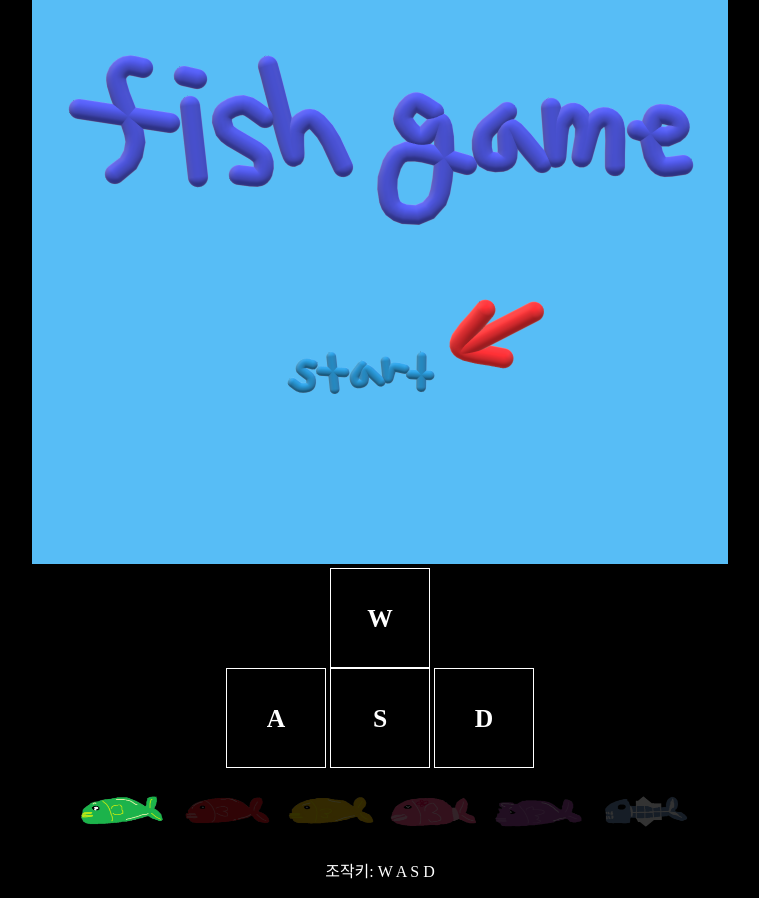
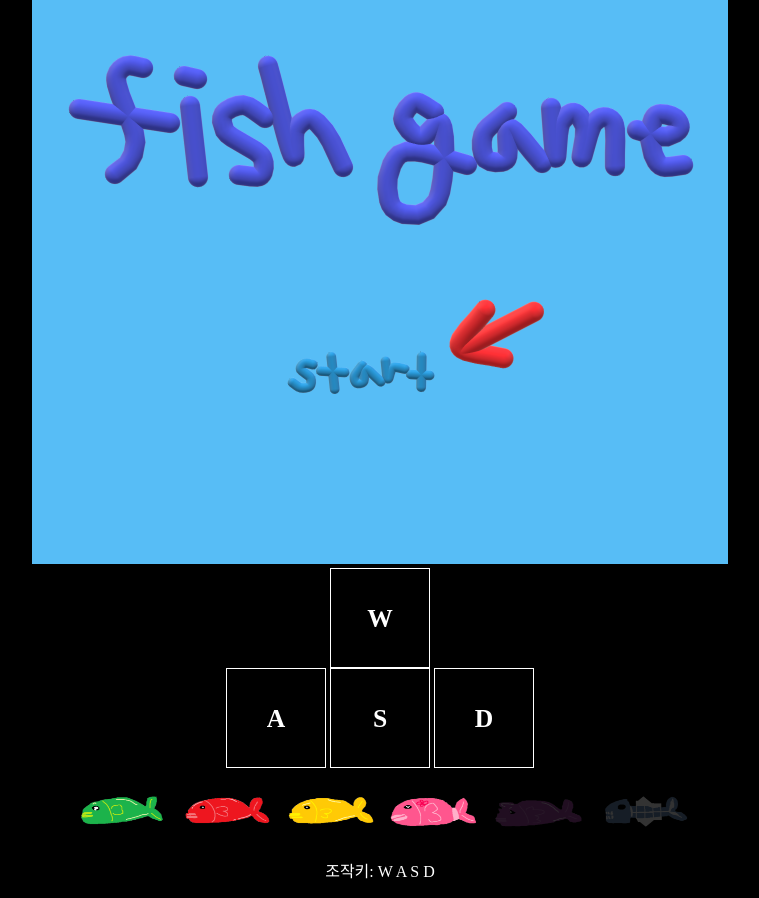
Before and after one commit to HelloNoa/FishSwim, a website with bundled scripts: page index.html in a window 1280 px wide. Shown: the whole page, without its empty margins (260-1019 px from the left). Built offline with nearby package versions, Linux system fonts and the light colour scheme.

Commit message:
fix: 천적 추가

```diff
--- a/enemy.js
+++ b/enemy.js
@@ -1,5 +1,5 @@
 import { Fish } from './fish.js';
-import { FishWidth, height, IMAGE, Player, width } from "./index.js";
+import { FishHeight, FishWidth, height, IMAGE, Player, width } from "./index.js";
 import { d2d } from "./util/index.js";
 export class Enemy extends Fish {
     constructor(x = 0, y = 0, moveSpeed = 1, width = 10, height = 10, img = IMAGE.green) {
@@ -31,11 +31,33 @@ export class Enemy extends Fish {
     }
     crash() {
         if (d2d(Player.mx, Player.my, this.mx, this.my) <= Math.max(this.height, Player.height) * 0.3) {
-            this.setRandomStartingPosition();
             const delta = this.width / FishWidth;
-            Player.width *= (1 + delta * 0.05);
-            Player.height *= (1 + delta * 0.05);
-            console.log('먹었당');
+            const PlayerDelta = Player.width / FishWidth;
+            console.log(PlayerDelta);
+            if (delta > PlayerDelta) {
+                console.log('먹혔당');
+                Player.width = Math.max(FishWidth * 0.05, Player.width * 0.99);
+                Player.height = Math.max(FishHeight * 0.05, Player.height * 0.99);
+            }
+            else {
+                this.setRandomStartingPosition();
+                Player.width *= (1 + delta * 0.1);
+                Player.height *= (1 + delta * 0.1);
+                console.log('먹었당');
+            }
+            document.querySelectorAll('ul.fishList li').forEach(e => e.classList.remove('active'));
+            if (PlayerDelta >= 0.1)
+                document.querySelectorAll('ul.fishList li')[0].classList.add('active');
+            if (PlayerDelta >= 0.2)
+                document.querySelectorAll('ul.fishList li')[1].classList.add('active');
+            if (PlayerDelta >= 0.4)
+                document.querySelectorAll('ul.fishList li')[2].classList.add('active');
+            if (PlayerDelta >= 0.5)
+                document.querySelectorAll('ul.fishList li')[3].classList.add('active');
+            if (PlayerDelta >= 0.6)
+                document.querySelectorAll('ul.fishList li')[4].classList.add('active');
+            if (PlayerDelta >= 1)
+                document.querySelectorAll('ul.fishList li')[5].classList.add('active');
         }
     }
     update() {
--- a/index.html
+++ b/index.html
@@ -29,7 +29,7 @@
         <p>조작키: W A S D</p>
     </div>
 </div>
-<script src="index.js" type="module" async></script>
-<script src="dragGuard.js" type="module" async></script>
+<script src="./index.js" type="module" async></script>
+<script src="./dragGuard.js" type="module" async></script>
 </body>
 </html>
```
Also changed, not shown: enemy.ts (+20 -5 lines), 1 other file.
